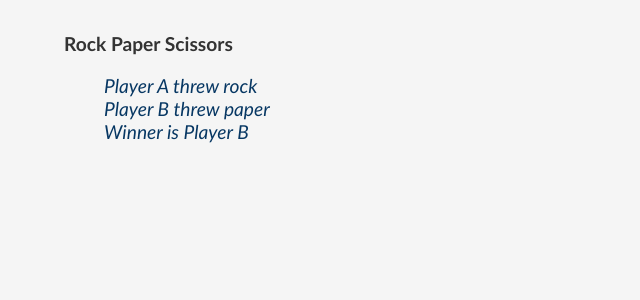
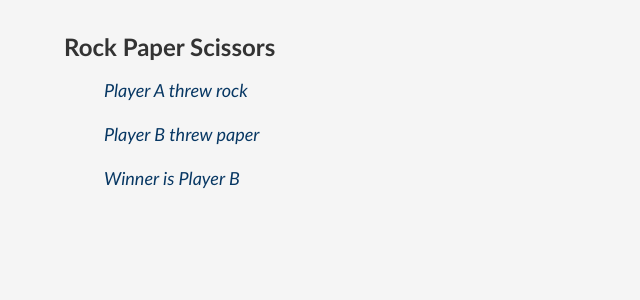
Before and after one commit to micoso/e2, a PHP site: page /p1/index.php in a window 1280 px wide. Shown: the top 300 px of the page, without its empty margins (0-640 px from the left). Run offline with PHP 8.4, Linux system fonts and the light colour scheme.

Commit message:
clean up css and results page

```diff
--- a/p1/index-view.php
+++ b/p1/index-view.php
@@ -11,10 +11,11 @@
         <h1>Rock Paper Scissors</h1>
     </header>
     <main>
-        <ul>
-          <li> Player A threw <?php echo $playerA;?> <br></li>
-          <li> Player B threw <?php echo $playerB;?>  <br></li>
+        <ul class="results">
+          <li> Player A threw <?php echo $playerA;?> <br><br></li>
+          <li> Player B threw <?php echo $playerB;?> <br><br></li>
           <li> <?php echo $result;?></li>
+        </ul>
 
     </main>
     <footer>    </footer>
--- a/p1/styles/gamestyles.css
+++ b/p1/styles/gamestyles.css
@@ -10,11 +10,14 @@ body {
 h1 {
     font-family: Calibri, Arial, sans-serif;
     color: #333333;
-    font-size:larger;
+    font-size: 24px;
 }
 
-ul {
-    list-style: none;
+ul.results {
     font-style: italic;
-    font-size: larger;
+    font-size: 18px;
+
+li {
+    list-style-type: none;
 }
+}
```
